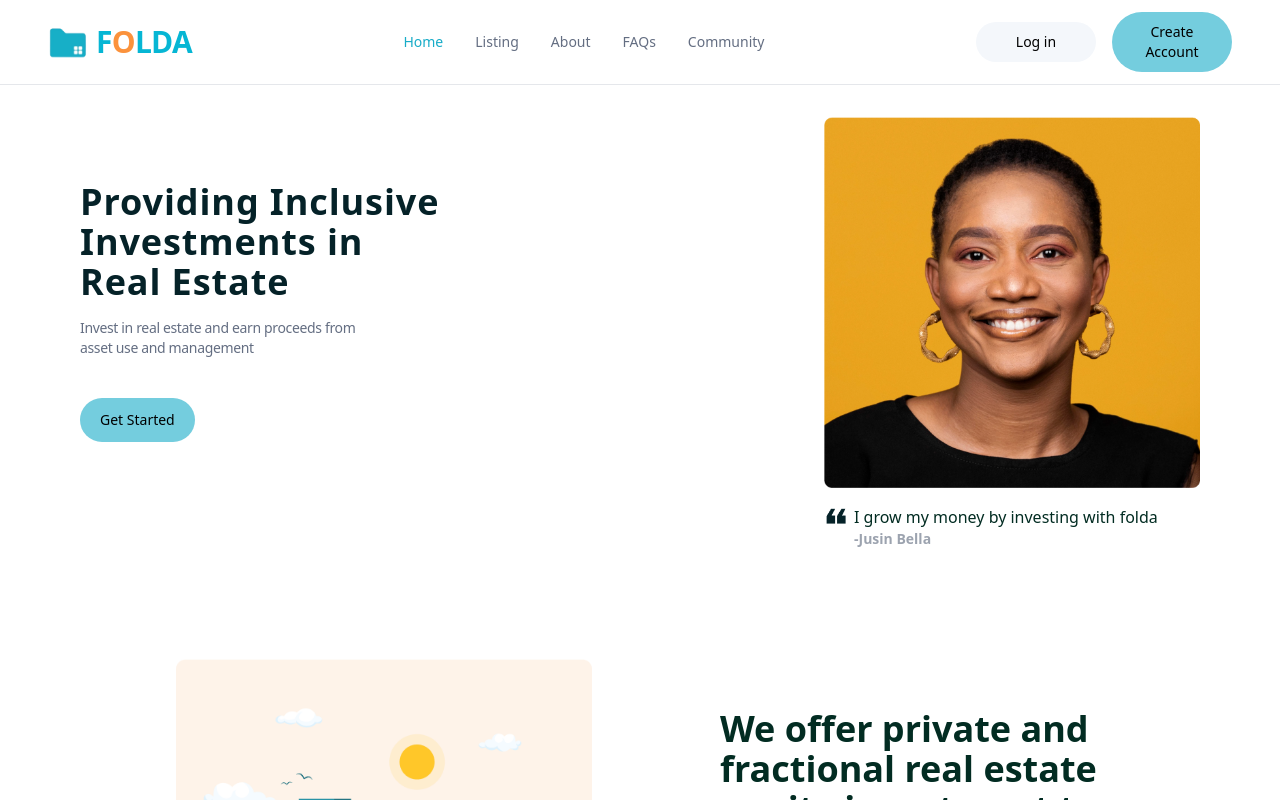
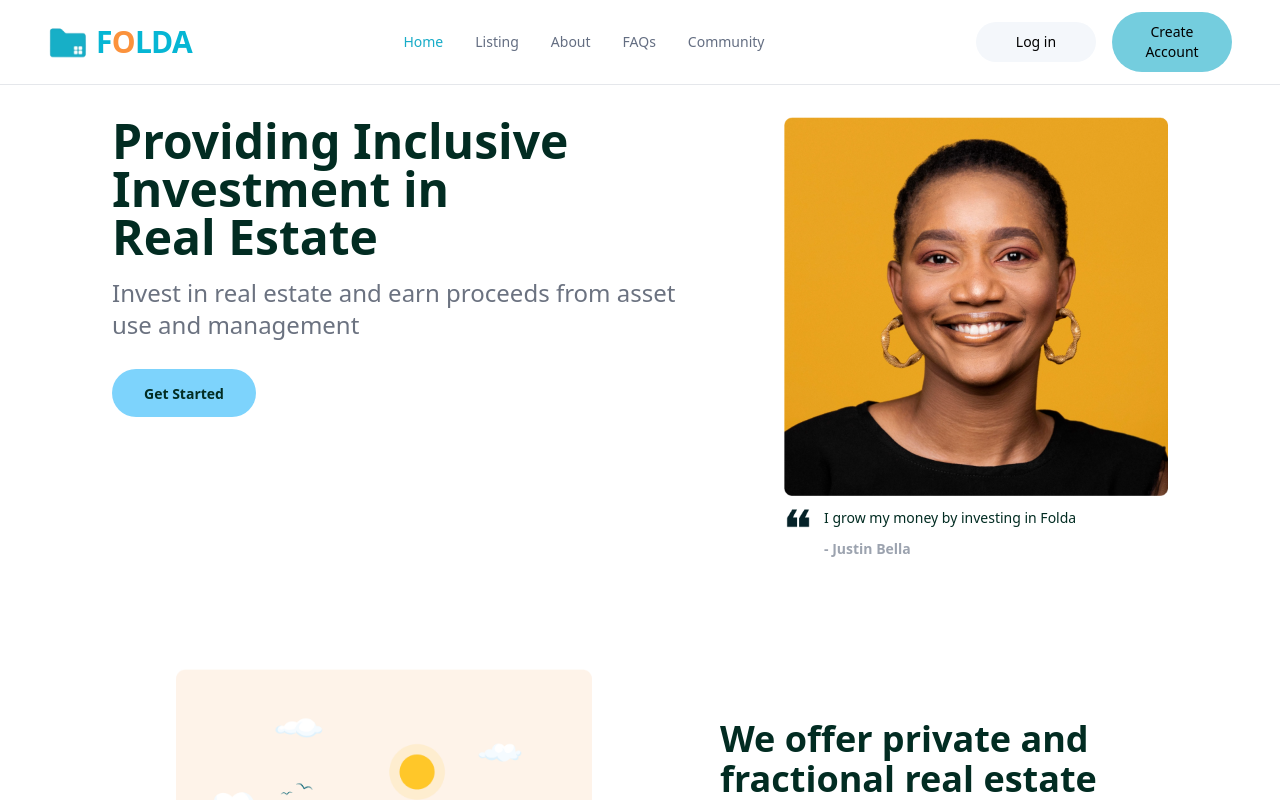
Before and after one commit to Folda-app/Folda-app-Frontend, a React (Vite) app: page / in a window 1280 px wide. Shown: the top 800 px of the page. Built offline with nearby package versions, Linux system fonts and the light colour scheme.

Commit message:
Made Additional UI Changes

```diff
--- a/src/Components/Hero.jsx
+++ b/src/Components/Hero.jsx
@@ -1,64 +1,34 @@
 import React from 'react';
+import { Link } from 'react-router-dom';
 import HeroImage from '../assets/Illustras/HeroImage.png'
 import Quote from '../assets/Icons/quote.png'
 import { motion } from 'framer-motion';
 
 function Hero() {
-    const heroDiv = {
-        hidden: { opacity: 0},
-        visible: {opacity: 1}
-    }
 
-    const heroText = {
-        hidden: {  scale: 0.5, },
-        visible: {
-            scale: 1,
-            transition: {
-                delay: 0.5
-        }}
-
-    }
-    const heroImg = {
-        hidden: {
-            y: -60
-        },
-        visible: {
-            y: 0,
-
-        }
-    }
     return (
-        <div className='flex justify-center items-center'>
-        <div className='md:flex-row flex flex-col  w-full items-center justify-center lg:px-20 px-4 md:px-8 py-8 lg:gap-52 xl:gap-96 gap-10 max-w-screen-xl'>
-            <div className='flex flex-col  items-start gap-10  '>
-                <motion.div
-                    initial="hidden"
-                    animate="visible"
-                    variants={heroDiv}
-                    className='flex flex-col w-full gap-4'>
-                    <motion.h1
-                        initial="hidden"
-                        animate="visible"
-                        variants={heroText}
-                        className='lg:text-4xl md:text-3xl text-2xl font-extrabold  md:tracking-wide tracking-widest text-PB900 w-11/12 lg:w-[360px] '>Providing Inclusive Investments in Real Estate</motion.h1>
-                    <h5 className='tracking-tight text-Gray700 w-10/12 text-sm'>Invest in real estate and earn proceeds from asset use and management </h5>
-                </motion.div>
-                <a href="/register" className='flex justify-center items-center px-5 py-3 rounded-full gap-1 bg-PB400 text-sm'>Get Started</a>
-                <span></span>
-            </div>
-            <div className='flex flex-col w-full items-start gap-4'>
-                <motion.img
-                    variants={heroImg}
-                    src={HeroImage} alt="Hero image" className='object-contain max-h-[65vh] w-full' />
-                <div className='flex items-start lg:gap-1.5 gap-3 md:gap-2 '>
-                    <img src={Quote} alt="quote" className='w-6 h-6' />
-                    <div className='flex flex-col'>
-                    <h2 className=' text-emerald-950 text-base font-medium leading-relaxed'>I grow my money by investing with folda</h2>
-                    <h3 className='text-gray-400 text-sm font-bold leading-tight'>-Jusin Bella</h3>
+        <div className='bg-white justify-center items-center px-4 py-4 md:px-8 lg:px-16 md:py-8 '>
+            <div className='flex flex-col md:flex-row gap-12 lg:gap-24 justify-center items-start'>
+                <div className='flex-col justify-start items-start gap-7 flex w-full md:w-1/2 '>
+                    <div className='flex flex-col justify-start items-start gap-4 '>
+                        <h1 className=' text-3xl md:text-4xl lg:text-5xl  text-emerald-950 font-extrabold'>Providing Inclusive Investment in <br /> Real Estate</h1>
+                        <h6 className='text-gray-500 text-sm md:text-md lg:text-2xl font-normal leading-tight md:leading-9 w-72 md:w-full '>Invest in real estate and earn proceeds from asset use and management</h6>
+                    </div>
+                    <Link to='/register' className='w-36 h-12 px-2.5 py-4 bg-sky-300 rounded-3xl justify-center items-center gap-1 inline-flex'>
+                            <span className='text-emerald-950 text-xs md:text-sm font-bold leading-tight md:leading-normal'>Get Started</span>
+                        </Link>
+                </div>
+                <div className='w-full md:w-80 lg:w-96 flex flex-col gap-2'>
+                    <img src={HeroImage} alt="Hero Image" className='object-fit' />
+                    <div className='flex flex-col gap-2'>
+                        <div className='flex gap-3 items-center'>
+                            <img src={Quote} alt="quote" className='w-7 h-7' />
+                            <h1 className=' text-emerald-950 text-md md:text-sm font-medium leading-relaxed'>I grow my money by investing in Folda</h1>
+                        </div>
+                        <h6 className='pl-10 text-gray-400 text-sm font-bold leading-tight'><span>-</span> Justin Bella</h6>
                     </div>
                 </div>
             </div>
-        </div>
         </div>
     );
 }
--- a/src/Components/NavBar.jsx
+++ b/src/Components/NavBar.jsx
@@ -2,6 +2,7 @@ import React, {useState, useEffect} from 'react';
 import Menu from '../assets/Icons/menu2.png';
 import Logo from '../assets/Illustras/Logo.png'
 import {Link, useLocation} from 'react-router-dom';
+import {BiX} from 'react-icons/bi'
 
 function NavBar({isOnBoardPage, darkColorScheme, activeNav}) {
     const NavItems = [
@@ -13,6 +14,7 @@ function NavBar({isOnBoardPage, darkColorScheme, activeNav}) {
     ]
     const location = useLocation('');
     const [activeNavItem, setActiveNavItem] = useState('');
+    const [isToggleOpen, setIsToggleOpen] = useState(false)
 
     useEffect(() => {
         const currentPath = location.pathname;
@@ -52,9 +54,33 @@ function NavBar({isOnBoardPage, darkColorScheme, activeNav}) {
                 <button className='flex justify-center items-center px-3 py-2.5 rounded-full gap-1 w-full  bg-Gray100'><a href="login" className='lg:text-sm md:text-sm'>Log in</a></button>
                 <button className='flex justify-center items-center px-3 py-2.5 rounded-full gap-1 w-full bg-PB400'><a href="/register" className='lg:text-sm md:text-sm'>Create Account</a></button>
             </div>
-            <div className='w-10 h-10 p-2 rounded-full border border-teal-100 justify-center items-center gap-2.5 flex md:hidden'>
-            <img src={Menu} alt="menu" className=' relative' />
+            <div className={`w-10 h-10 p-2 rounded-full border border-teal-100 justify-center items-center gap-2.5 flex md:hidden
+             ${
+              isToggleOpen
+                ? "visible opacity-100 [&_span:nth-child(1)]:w-6 [&_span:nth-child(1)]:translate-y-0 [&_span:nth-child(1)]:rotate-45 [&_span:nth-child(3)]:w-0 [&_span:nth-child(2)]:-rotate-45 "
+                : ""
+            }`}
+            onClick={() => setIsToggleOpen(!isToggleOpen)}
+            >
+           {isToggleOpen ? <BiX className='w-10 h-10 text-cyan-500'/> :  <img src={Menu} alt="menu" className=' relative' />}
             </div>
+            <ul
+              className={`absolute top-0 left-0 z-[-1] h-screen w-full justify-center overflow-hidden  overflow-y-auto overscroll-contain bg-white/90 px-8 pb-12 pt-24 font-medium transition-[opacity,visibility] duration-300 ${
+                isToggleOpen
+                  ? "visible opacity-100 backdrop-blur-sm "
+                  : "invisible opacity-0"
+              }`}
+            >
+              {NavItems.map((navItem) => (
+                <li className='flex items-stretch'>
+                  <Link to={navItem.path} className='flex items-center gap-2 py-4 text-emerald-950 transition-colors duration-300 focus:bg-emerald-50 focus:outline-none focus-visible:outline-none'>{navItem.name}</Link>
+                </li>
+              ))}
+              <div className='flex flex-col gap-3'>
+              <button className='flex justify-center items-center px-3 py-2.5 rounded-full gap-1 w-full border border-gray-300  bg-Gray100 ' disabled ><a href="" className='lg:text-sm md:text-sm ' aria-disabled >Log in</a></button>
+              <button className='flex justify-center items-center px-3 py-2.5 rounded-full gap-1 w-full bg-PB400'><a href="/register" className='lg:text-sm md:text-sm'>Create Account</a></button>
+              </div>
+            </ul>
             </div>
         </div>
     );
--- a/src/pages/Listing.jsx
+++ b/src/pages/Listing.jsx
@@ -1,9 +1,37 @@
 import React from 'react';
+import NavBar from '../Components/NavBar'
+import PropertyImage from '../assets/Illustras/Property.jpg'
 
 function Listing(props) {
     return (
         <div>
+            <NavBar/>
+            <div className="flex flex-col h-screen bg-white">
+  <img
+    src={PropertyImage}
+    alt="Property Image"
+    className="object-cover w-full h-64"
+  />
 
+  <div className="flex items-center justify-center flex-1">
+    <div className="max-w-xl px-4 py-8 mx-auto text-center">
+      <h1 className="text-2xl font-bold tracking-tight text-emerald-950 sm:text-4xl">
+      Property Listings Coming Soon !!!
+      </h1>
+
+      <p className="mt-4 text-gray-500">
+      At Folda, we're committed to providing you with the best property options. Our team is tirelessly working on compiling a list of properties that cater to various preferences.
+      </p>
+
+      <a
+        href="/"
+        className="inline-block px-5 py-3 mt-6 text-sm font-medium text-emerald-950 bg-PB400 rounded-3xl"
+      >
+        Go Back Home
+      </a>
+    </div>
+  </div>
+</div>
         </div>
     );
 }
```
Also changed, not shown: 1 other file (tests, documents, lock files or other folders).
